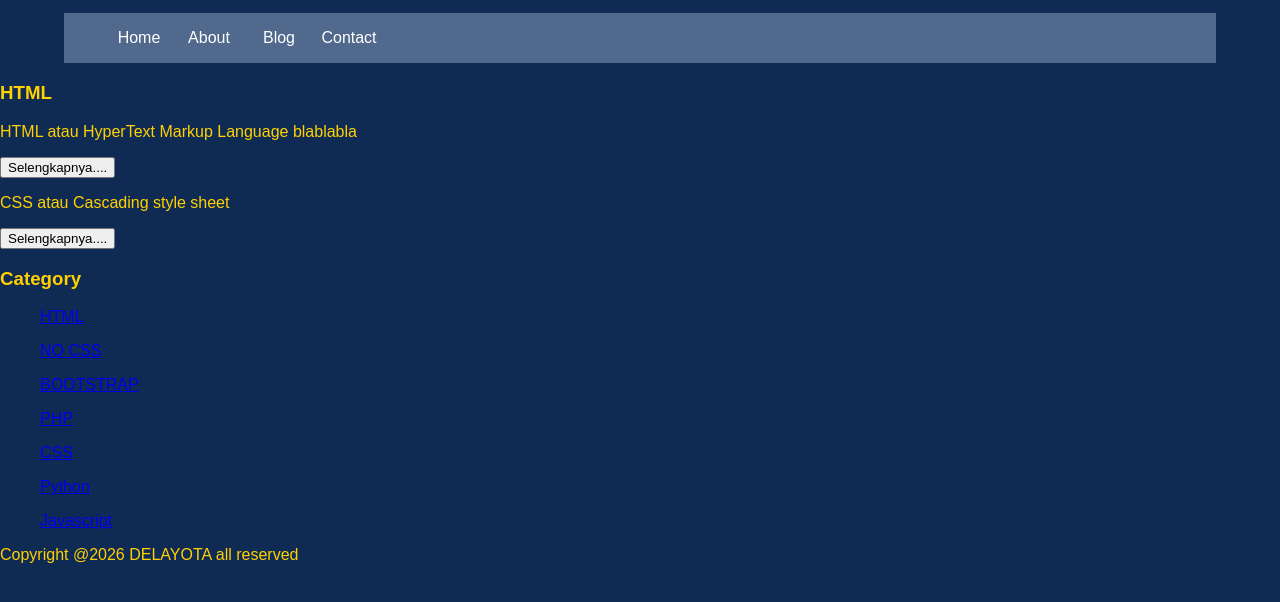
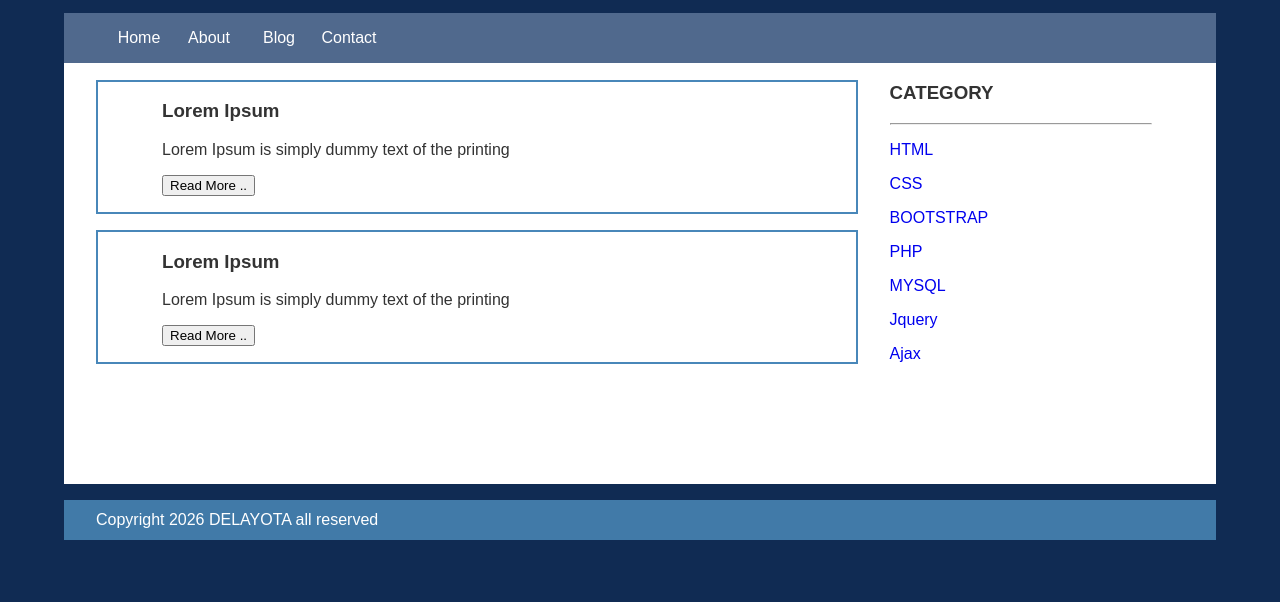
Before and after one commit to Kaleeyyy/webkaleey, a plain HTML site: page index.html in a window 1280 px wide. Shown: the part 144-746 px from the top of the page. Drawn offline with Linux system fonts and the light colour scheme.

Commit message:
Update index.html

```diff
--- a/index.html
+++ b/index.html
@@ -17,25 +17,53 @@
          <li><a href="contact.html">Contact</a></li>
        </ul>
       </div>
-         <h3>HTML</h3>
+<div class="content">
+   <div class="jarak">
 
-         <p>HTML atau HyperText Markup Language blablabla</p>
-         <button>Selengkapnya....</button>
-         <p>CSS atau Cascading style sheet</p>
-         <button>Selengkapnya....</button>
+      <!-- kiri -->
+      <div class="kiri">
 
+         <div class="border">
+            <div class="jarak">
+               <h3>Lorem Ipsum</h3>
+               <p>Lorem Ipsum is simply dummy text of the printing</p>
+               <button class="btn">Read More ..</button>
+            </div>
+         </div>
 
-   <h3>Category</h3>
-   <ul>
-     <p><a href="#" >HTML</a></p>
-     <p><a href="#" >NO CSS</a></p>
-     <p><a href="#" >BOOTSTRAP</a></p>
-     <p><a href="#" >PHP</a></p>
-     <p><a href="#" >CSS</a></p>
-     <p><a href="#" >Python</a></p>
-     <p><a href="#" >Javascript</a></p>
-   </ul>
-     <p>Copyright @2026 DELAYOTA all reserved</p>
+         <div class="border">
+            <div class="jarak">
+               <h3>Lorem Ipsum</h3>
+               <p>Lorem Ipsum is simply dummy text of the printing</p>
+               <button class="btn">Read More ..</button>
+            </div>
+         </div>
+
+      </div>
+
+      <!-- kanan -->
+      <div class="kanan">
+         <div class="jarak">
+            <h3>CATEGORY</h3>
+            <hr/>
+            <p><a href="#" class="undecor">HTML</a></p>
+            <p><a href="#" class="undecor">CSS</a></p>
+            <p><a href="#" class="undecor">BOOTSTRAP</a></p>
+            <p><a href="#" class="undecor">PHP</a></p>
+            <p><a href="#" class="undecor">MYSQL</a></p>
+            <p><a href="#" class="undecor">Jquery</a></p>
+            <p><a href="#" class="undecor">Ajax</a></p>
+         </div>
+      </div>
+
+   </div>
+</div>
+
+<div class="footer">
+   <div class="jarak">
+      <p>Copyright 2026 DELAYOTA all reserved</p>
+   </div>
+</div>
    </body>
 
 </html>
```
